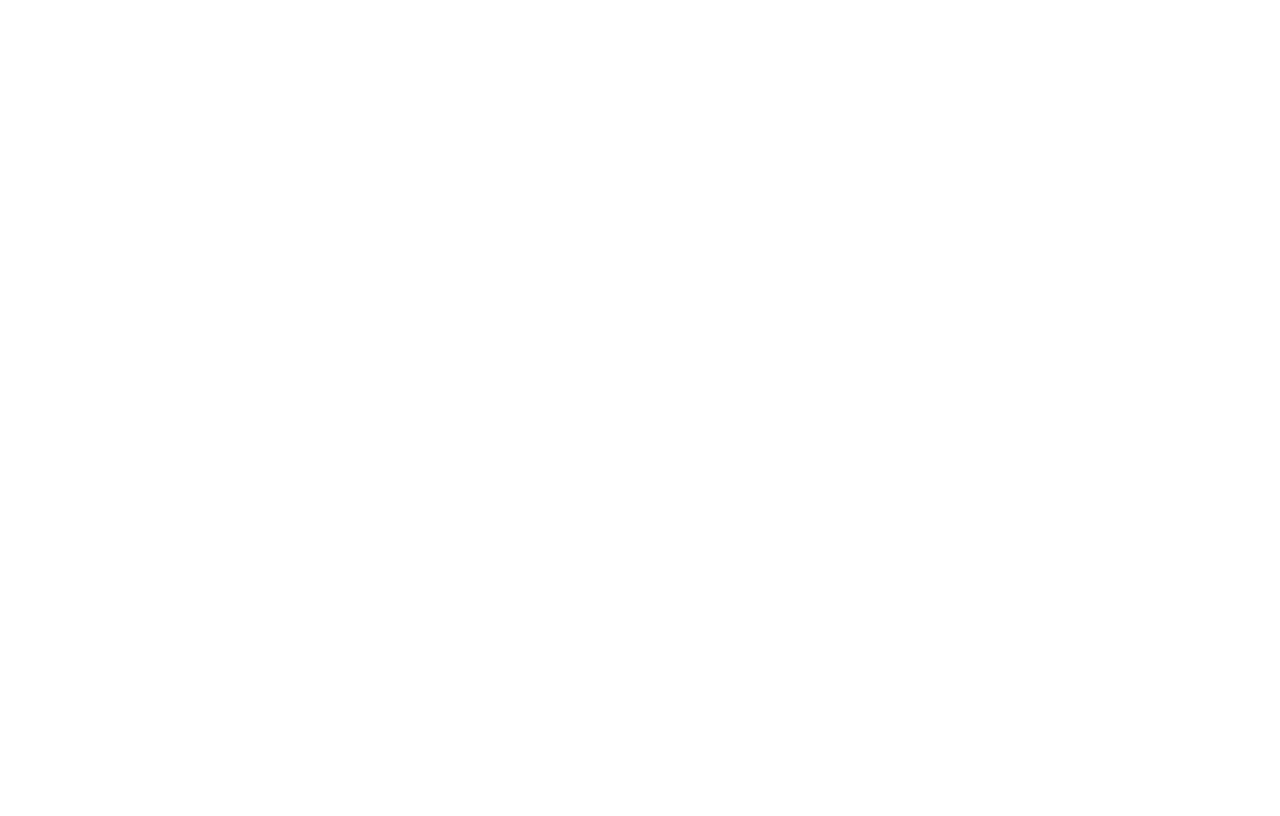
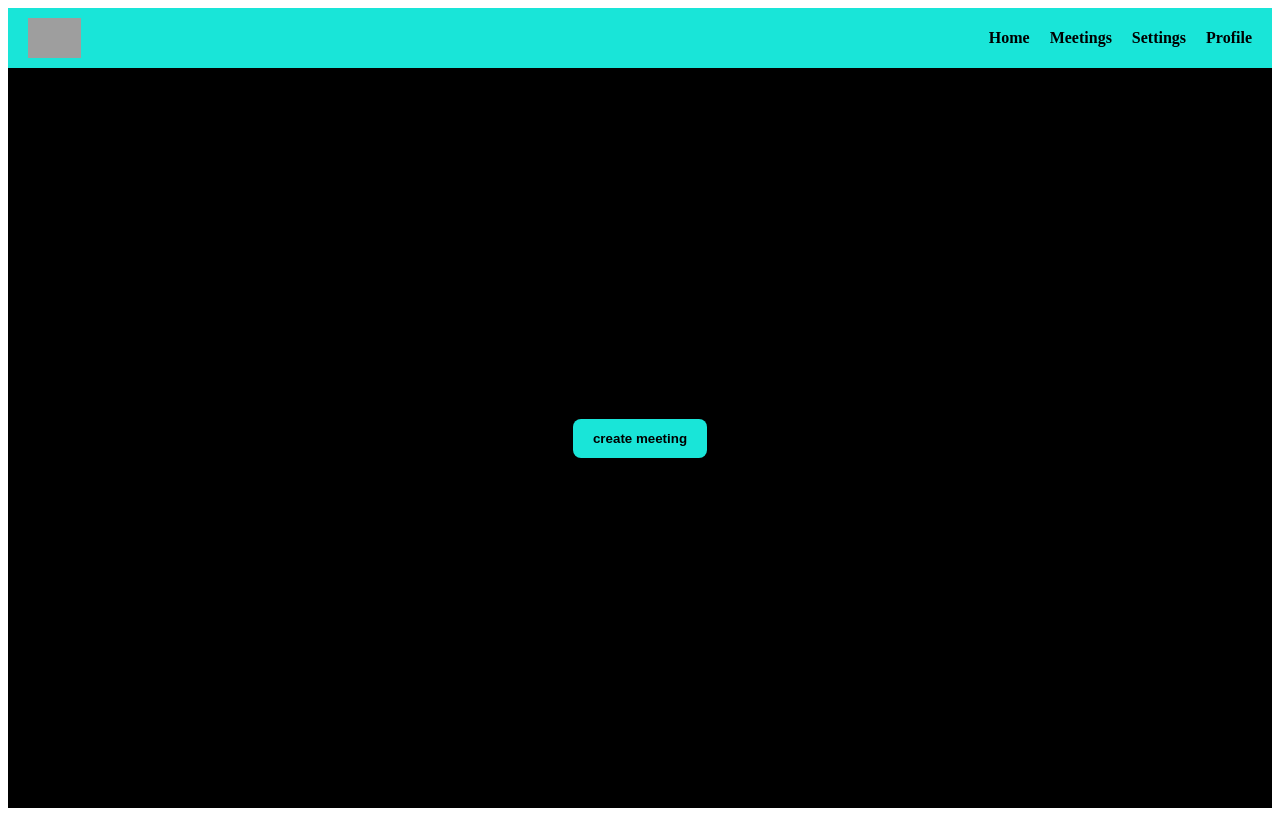
Before and after one commit to DiyaBetcy/ai-multilingual-meet-platform, a React (Vite) app in the folder frontend/vite-project/: page /start in a window 1280 px wide. Before the commit this address had no page. Built offline with nearby package versions, Linux system fonts and the light colour scheme; grey boxes are pictures that could not be loaded.

Commit message:
add start.css and start.jsx to  main

```diff
--- a/frontend/vite-project/src/main.jsx
+++ b/frontend/vite-project/src/main.jsx
@@ -4,13 +4,14 @@
 import Signup from "./pages/signup.jsx";
 import Login from "./pages/login.jsx";
 import Dashboard from "./pages/dashboard.jsx";
-
+import Start from "./pages/start.jsx";
 ReactDOM.createRoot(document.getElementById("root")).render(
   <BrowserRouter>
     <Routes>
       <Route path="/" element={<Signup />} />
       <Route path="/login" element={<Login />} />
       <Route path="/dashboard" element={<Dashboard />} />
+      <Route path ="/start"  element ={<Start />} />
     </Routes>
   </BrowserRouter>
 );
--- /dev/null
+++ b/frontend/vite-project/src/pages/start.css
@@ -0,0 +1,118 @@
+/* ---------- BASE LAYOUT ---------- */
+.base-container {
+  display: flex;
+  flex-direction: column;
+  height: 100vh;
+}
+
+.top-bar {
+  background-color: #19E5D8;
+  padding: 10px 20px;
+  display: flex;
+  align-items: center;
+  justify-content: space-between;
+}
+
+.logo-image {
+  height: 40px;
+}
+
+.menu a {
+  margin-left: 20px;
+  text-decoration: none;
+  color: black;
+  font-weight: bold;
+}
+
+.main-content {
+  flex: 1;
+  background-color: black;
+  display: flex;
+  justify-content: center;
+  align-items: center;
+}
+
+.create-btn {
+  background: #19E5D8;
+  border: none;
+  padding: 12px 20px;
+  border-radius: 8px;
+  font-weight: bold;
+  cursor: pointer;
+}
+
+/* ---------- POPUP ---------- */
+.popup-overlay {
+  position: fixed;
+  top: 0; left: 0;
+  width: 100%; height: 100%;
+  background: rgba(0,0,0,0.5);
+  display: flex;
+  justify-content: center;
+  align-items: center;
+}
+
+.popup-box {
+  width: 300px;
+  background: #e0e0e0;
+  border-radius: 6px;
+  overflow: hidden;
+}
+
+.popup-header {
+  display: flex;
+  justify-content: space-between;
+  align-items: center;
+  background: #19E5D8;
+  padding: 4px 8px;
+}
+
+.popup-logo {
+  background: #19E5D8;
+  font-weight: bold;
+}
+
+.close-btn {
+  background: red;
+  color: white;
+  border: none;
+  padding: 2px 8px;
+  cursor: pointer;
+}
+
+.popup-body {
+  padding: 10px;
+  display: flex;
+  flex-direction: column;
+}
+
+.popup-body label {
+  font-size: 14px;
+  margin-top: 8px;
+}
+
+.popup-body input[type="text"] {
+  padding: 5px;
+  margin-top: 4px;
+}
+
+.checkboxes {
+  margin: 10px 0;
+  display: flex;
+  flex-direction: column;
+}
+
+.popup-actions {
+  display: flex;
+  justify-content: space-between;
+  margin-top: 10px;
+}
+
+.cancel-btn, .start-btn {
+  background: #19E5D8;
+  border: none;
+  padding: 6px 12px;
+  border-radius: 4px;
+  cursor: pointer;
+  font-weight: bold;
+}
--- /dev/null
+++ b/frontend/vite-project/src/pages/start.jsx
@@ -0,0 +1,68 @@
+import { useState } from "react";
+import "./start.css";
+
+export default function start() {
+  // state to show/hide popup
+  const [showPopup, setShowPopup] = useState(false);
+
+  return (
+    <div className="base-container">
+
+      <div className="top-bar">
+        <img src="/logo.png" alt="Logo" className="logo-image" />
+        <nav className="menu">
+          <a href="#">Home</a>
+          <a href="#">Meetings</a>
+          <a href="#">Settings</a>
+          <a href="#">Profile</a>
+        </nav>
+      </div>
+
+      {/* ---------- MAIN CONTENT ---------- */}
+      <div className="main-content">
+        <button className="create-btn" onClick={() => setShowPopup(true)}>
+          create meeting
+        </button>
+      </div>
+
+      {/* ---------- POPUP MODAL ---------- */}
+      {showPopup && (
+        <div className="popup-overlay">
+          <div className="popup-box">
+            {/* header with logo + close button */}
+            <div className="popup-header">
+              <span className="popup-logo">M</span>
+              <button className="close-btn" onClick={() => setShowPopup(false)}>
+                X
+              </button>
+            </div>
+
+            {/* popup form */}
+            <div className="popup-body">
+              <label>MEETING CODE :</label>
+              <input type="text" />
+
+              <label>Name:</label>
+              <input type="text" />
+
+              <div className="checkboxes">
+                <label>
+                  <input type="checkbox" /> Turn off my video
+                </label>
+                <label>
+                  <input type="checkbox" /> Turn off mic
+                </label>
+              </div>
+
+              {/* action buttons */}
+              <div className="popup-actions">
+                <button className="cancel-btn" onClick={() => setShowPopup(false)}>CANCEL</button>
+                <button className="start-btn">START</button>
+              </div>
+            </div>
+          </div>
+        </div>
+      )}
+    </div>
+  );
+}
```
